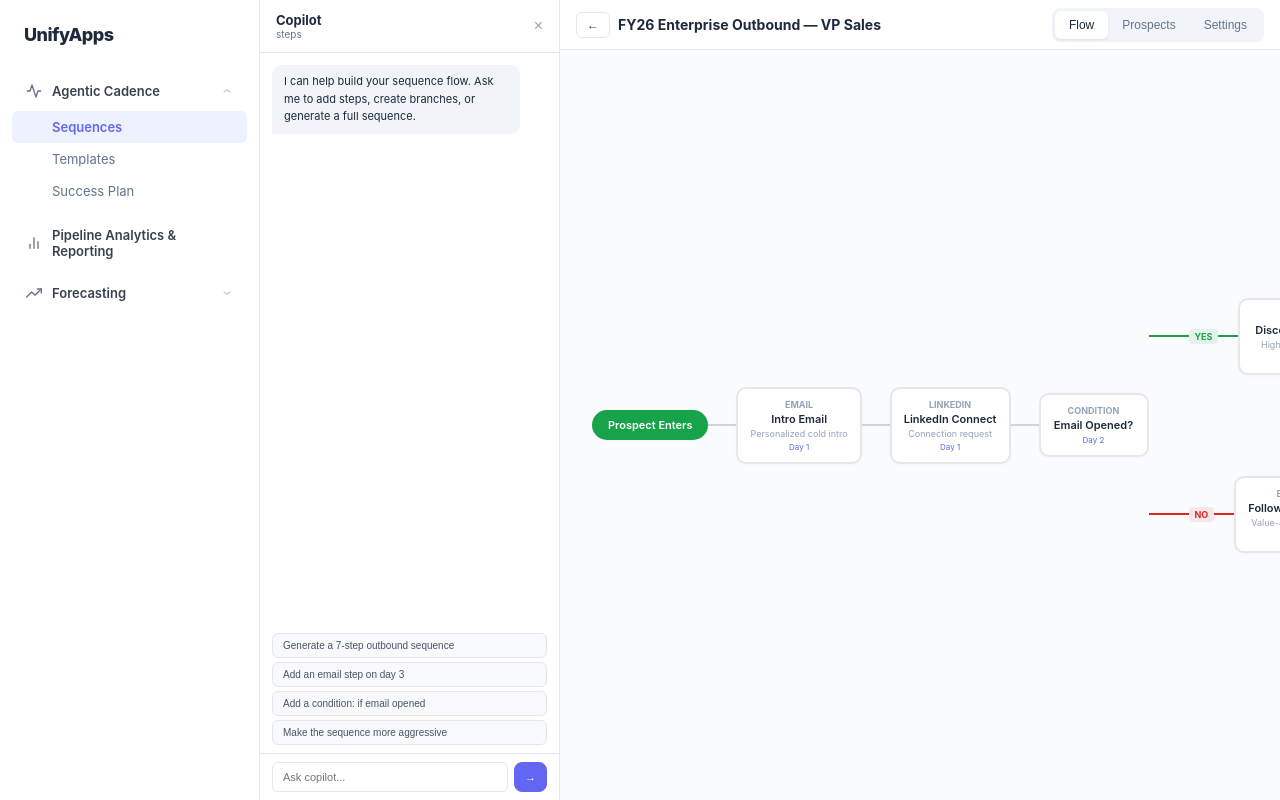
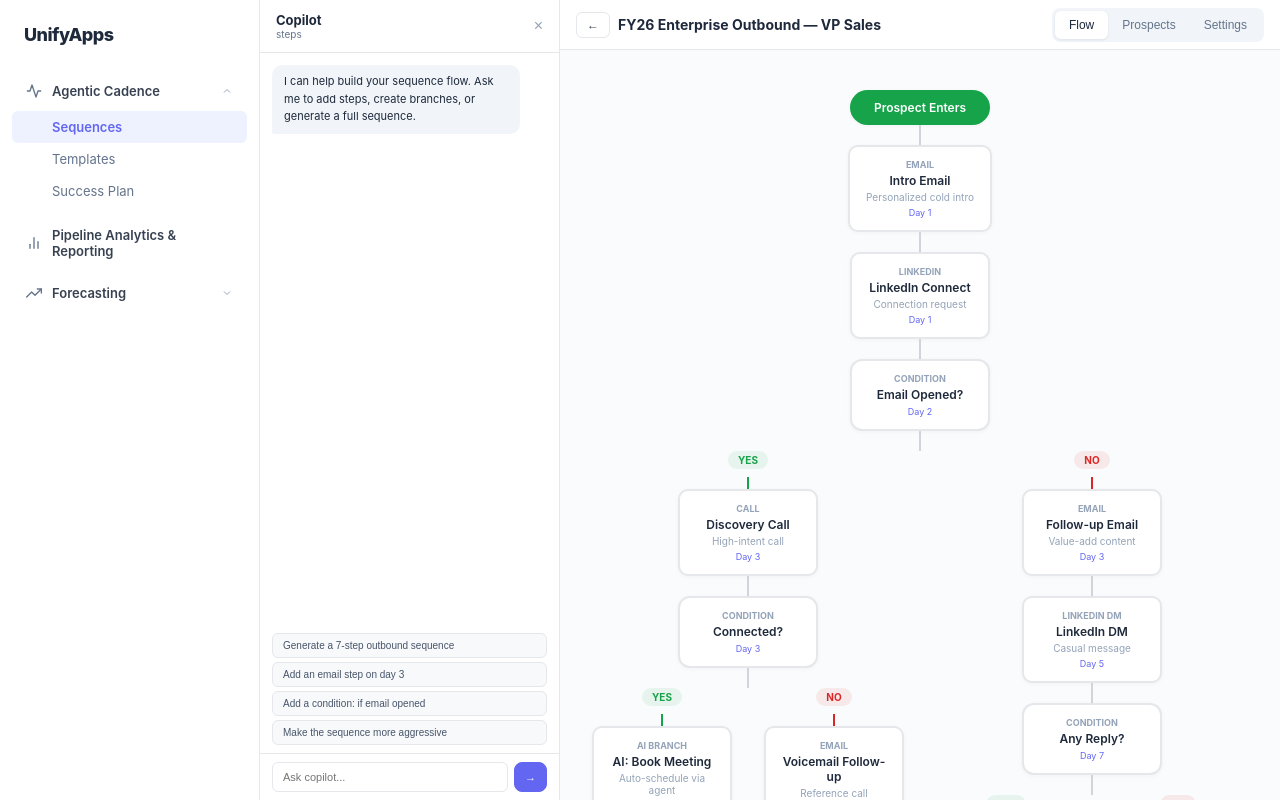
Before and after one commit to nitish-unifyapps/sales-enablement, a React (Vite) app: page / in a window 1280 px wide. Both pictures are taken after a click on the element 770 px from the left and 218 px from the top of the page. Built offline with nearby package versions, Linux system fonts and the light colour scheme.

Commit message:
feat: vertical top-to-bottom tree flow with condition branches side by side

```diff
--- a/src/pages/Sequences.jsx
+++ b/src/pages/Sequences.jsx
@@ -160,7 +160,7 @@ export default function Sequences() {
   const changeProspectSeq = (pid, sid) => setProspects(prospects.map(p => p.id === pid ? { ...p, sequenceId: parseInt(sid), currentStep: 1 } : p))
   const currentCtx = copilotContexts[builderTab] || copilotContexts.steps
 
-  // Recursive tree renderer — fully horizontal
+  // Recursive tree renderer — vertical top-to-bottom
   const renderNode = (node) => {
     if (!node) return null
     const st = stepTypes.find(t => t.type === node.type) || { label: 'Trigger', cat: 'auto' }
@@ -168,35 +168,33 @@ export default function Sequences() {
     const isTrigger = node.type === 'trigger'
     const isSelected = selectedStep?.id === node.id
 
-    // Node box
-    const nodeEl = (
-      <div onClick={() => !isTrigger && setSelectedStep(node)} style={{ padding: isTrigger ? '8px 16px' : '10px 12px', background: isTrigger ? '#16a34a' : isSelected ? '#eef2ff' : '#fff', color: isTrigger ? '#fff' : '#1e293b', border: isTrigger ? 'none' : `2px solid ${isSelected ? '#6366f1' : '#e5e7eb'}`, borderRadius: isTrigger ? 20 : 10, cursor: isTrigger ? 'default' : 'pointer', minWidth: isTrigger ? 80 : 110, textAlign: 'center', boxShadow: isSelected ? '0 3px 10px rgba(99,102,241,.12)' : '0 1px 3px rgba(0,0,0,.03)', flexShrink: 0 }}>
-        {!isTrigger && <div style={{ fontSize: 9, color: isSelected ? '#6366f1' : '#94a3b8', fontWeight: 700, textTransform: 'uppercase', marginBottom: 2 }}>{st.label}</div>}
-        <div style={{ fontSize: isTrigger ? 11 : 11, fontWeight: 600 }}>{node.title}</div>
-        {node.desc && !isTrigger && !isCondition && <div style={{ fontSize: 9, color: '#94a3b8', marginTop: 2 }}>{node.desc.substring(0, 30)}</div>}
-        {node.day > 0 && !isTrigger && <div style={{ fontSize: 8, color: '#6366f1', marginTop: 3 }}>Day {node.day}</div>}
+    const nodeBox = (
+      <div onClick={() => !isTrigger && setSelectedStep(node)} style={{ padding: isTrigger ? '10px 20px' : '12px 16px', background: isTrigger ? '#16a34a' : isSelected ? '#eef2ff' : '#fff', color: isTrigger ? '#fff' : '#1e293b', border: isTrigger ? 'none' : `2px solid ${isSelected ? '#6366f1' : '#e5e7eb'}`, borderRadius: isTrigger ? 24 : isCondition ? 12 : 10, cursor: isTrigger ? 'default' : 'pointer', minWidth: 140, textAlign: 'center', boxShadow: isSelected ? '0 4px 12px rgba(99,102,241,.12)' : '0 1px 4px rgba(0,0,0,.04)' }}>
+        {!isTrigger && <div style={{ fontSize: 9, color: isSelected ? '#6366f1' : '#94a3b8', fontWeight: 700, textTransform: 'uppercase', marginBottom: 3 }}>{st.label}</div>}
+        <div style={{ fontSize: 12, fontWeight: 600 }}>{node.title}</div>
+        {node.desc && !isTrigger && !isCondition && <div style={{ fontSize: 10, color: '#94a3b8', marginTop: 3 }}>{node.desc.substring(0, 40)}</div>}
+        {node.day > 0 && !isTrigger && <div style={{ fontSize: 9, color: '#6366f1', marginTop: 4 }}>Day {node.day}</div>}
       </div>
     )
 
-    // For condition nodes: render node, then horizontal connector, then branches stacked vertically, each branch going right
+    // Condition: show node, then split into columns side by side
     if (isCondition && node.branches) {
       return (
-        <div style={{ display: 'flex', alignItems: 'center' }}>
-          {nodeEl}
-          <div style={{ display: 'flex', flexDirection: 'column', alignItems: 'flex-start', marginLeft: 0 }}>
-            {/* Vertical line from node to branches */}
+        <div style={{ display: 'flex', flexDirection: 'column', alignItems: 'center' }}>
+          {nodeBox}
+          {/* Vertical line down from condition */}
+          <div style={{ width: 2, height: 20, background: '#d1d5db' }} />
+          {/* Branches side by side */}
+          <div style={{ display: 'flex', gap: 32, alignItems: 'flex-start' }}>
             {node.branches.map((branch, bi) => (
-              <div key={bi} style={{ display: 'flex', alignItems: 'center', marginTop: bi > 0 ? 12 : 0 }}>
-                {/* Horizontal connector line from condition to branch label */}
-                <svg width="40" height="2" style={{ flexShrink: 0 }}><line x1="0" y1="1" x2="40" y2="1" stroke={branch.color} strokeWidth="2" /></svg>
+              <div key={bi} style={{ display: 'flex', flexDirection: 'column', alignItems: 'center' }}>
                 {/* Branch label */}
-                <span style={{ fontSize: 9, fontWeight: 700, color: branch.color, padding: '2px 6px', background: branch.color + '18', borderRadius: 4, flexShrink: 0 }}>{branch.label}</span>
-                {/* Connector to children */}
-                <svg width="20" height="2" style={{ flexShrink: 0 }}><line x1="0" y1="1" x2="20" y2="1" stroke={branch.color} strokeWidth="2" /></svg>
-                {/* Branch children */}
-                {branch.next.map((child, ci) => (
-                  <div key={child.id} style={{ display: 'flex', alignItems: 'center' }}>
-                    {ci > 0 && <svg width="20" height="2" style={{ flexShrink: 0 }}><line x1="0" y1="1" x2="20" y2="1" stroke="#d1d5db" strokeWidth="2" /></svg>}
+                <span style={{ fontSize: 10, fontWeight: 700, color: branch.color, background: branch.color + '15', padding: '3px 10px', borderRadius: 10, marginBottom: 8 }}>{branch.label}</span>
+                {/* Vertical connector */}
+                <div style={{ width: 2, height: 12, background: branch.color }} />
+                {/* Branch children vertically */}
+                {branch.next.map((child) => (
+                  <div key={child.id} style={{ display: 'flex', flexDirection: 'column', alignItems: 'center' }}>
                     {renderNode(child)}
                   </div>
                 ))}
@@ -207,15 +205,14 @@ export default function Sequences() {
       )
     }
 
-    // For regular nodes: render node, connector, then children
+    // Regular node: render node, then connector, then children vertically
     if (node.next && node.next.length > 0) {
       return (
-        <div style={{ display: 'flex', alignItems: 'center' }}>
-          {nodeEl}
-          <svg width="28" height="2" style={{ flexShrink: 0 }}><line x1="0" y1="1" x2="28" y2="1" stroke="#d1d5db" strokeWidth="2" /></svg>
-          {node.next.map((child, ci) => (
-            <div key={child.id} style={{ display: 'flex', alignItems: 'center' }}>
-              {ci > 0 && <svg width="20" height="2" style={{ flexShrink: 0 }}><line x1="0" y1="1" x2="20" y2="1" stroke="#d1d5db" strokeWidth="2" /></svg>}
+        <div style={{ display: 'flex', flexDirection: 'column', alignItems: 'center' }}>
+          {nodeBox}
+          <div style={{ width: 2, height: 20, background: '#d1d5db' }} />
+          {node.next.map((child) => (
+            <div key={child.id} style={{ display: 'flex', flexDirection: 'column', alignItems: 'center' }}>
               {renderNode(child)}
             </div>
           ))}
@@ -223,8 +220,8 @@ export default function Sequences() {
       )
     }
 
-    // Leaf node
-    return nodeEl
+    // Leaf
+    return <div style={{ display: 'flex', flexDirection: 'column', alignItems: 'center' }}>{nodeBox}</div>
   }
 
 
@@ -319,7 +316,7 @@ export default function Sequences() {
             {/* Canvas area */}
             <div style={{ flex: 1, overflow: 'auto', background: '#fafbfc', position: 'relative' }}>
               {builderTab === 'steps' && (
-                <div style={{ display: 'flex', alignItems: 'center', justifyContent: 'flex-start', minHeight: '100%', padding: '40px 32px', minWidth: 'fit-content' }}>
+                <div style={{ display: 'flex', justifyContent: 'center', padding: '40px 32px', minHeight: '100%' }}>
                   {renderNode(steps)}
                 </div>
               )}
```
